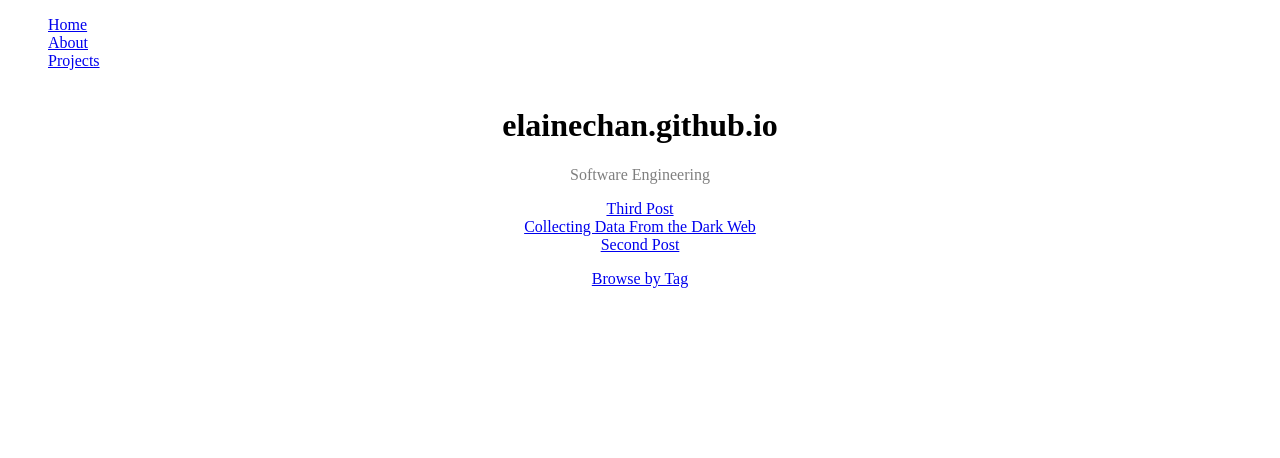
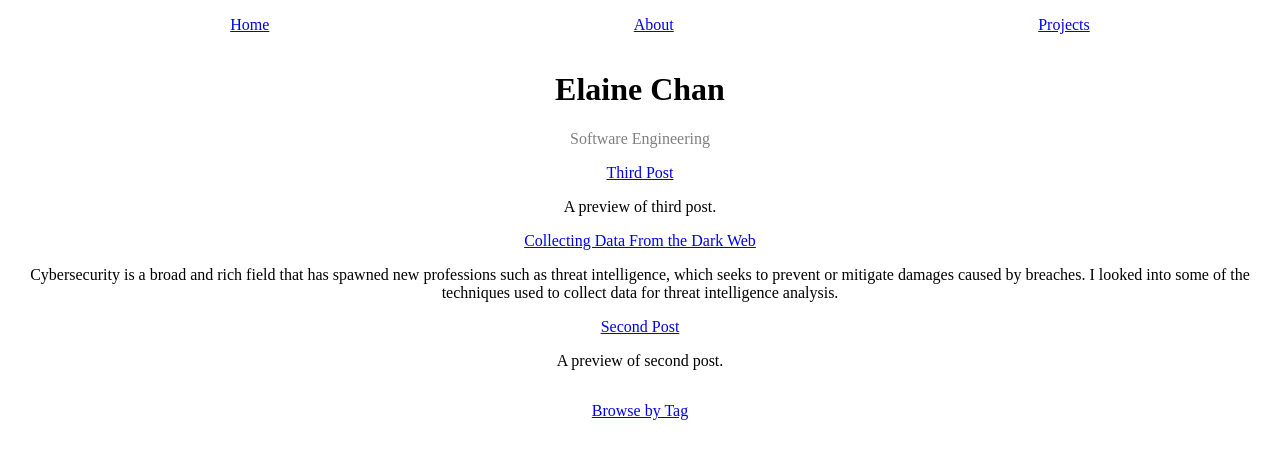
Before and after one commit to elainechan/elainechan.github.io, a Gatsby site: page / in a window 1280 px wide. Built offline with nearby package versions, Linux system fonts and the light colour scheme; Gatsby itself is replaced by a stand-in of ours.

Commit message:
Adds blogpost excerpt to Home, changes styling of some pages.

```diff
--- a/gatsby-config.js
+++ b/gatsby-config.js
@@ -1,6 +1,6 @@
 module.exports = {
   siteMetadata: {
-    title: 'elainechan.github.io',
+    title: 'Elaine Chan',
     description: 'Software Engineering'
   },
   plugins: [
--- a/src/components/Header.js
+++ b/src/components/Header.js
@@ -10,7 +10,12 @@
       fontFamily: 'avenir'
     }}>
       <div>
-        <ul style={{ listStyleType: 'none' }}>
+        <ul style={{
+          listStyleType: 'none',
+          display: 'flex',
+          flexDirection: 'row',
+          justifyContent: 'space-around'
+        }}>
           <li>
             <Link to='/'>Home</Link>
           </li>
--- a/src/pages/2019-04-19-first-post/index.md
+++ b/src/pages/2019-04-19-collecting-data-from-the-dark-web/index.md
@@ -1,11 +1,11 @@
 ---
-path: '/first-post'
+path: '/collecting-data-from-the-dark-web'
 date: '2019-04-19'
 title: 'Collecting Data From the Dark Web'
-tags: ['this', 'that']
-excerpt: 'A preview of first post.'
+tags: ['cybersecurity', 'data engineering']
+excerpt: 'Cybersecurity is a broad and rich field that has spawned new professions such as threat intelligence, which seeks to prevent or mitigate damages caused by breaches. I looked into some of the techniques used to collect data for threat intelligence analysis.'
 ---
-In light of special counsel Robert Mueller's [report](https://www.nytimes.com/interactive/2019/04/18/us/politics/mueller-report-document.html) on a Russian campaign to sabotage the 2016 presidential election, I have looked into the topic of cybersecurity and how it may be prevented. Cybersecurity is a broad and rich field that has spawned new professions such as threat intelligence, which seeks to prevent or mitigate damages caused by breaches. I looked into some of the techniques used for collecting this type of data.
+In light of special counsel Robert Mueller's [report](https://www.nytimes.com/interactive/2019/04/18/us/politics/mueller-report-document.html) on a Russian campaign to sabotage the 2016 presidential election, I have looked into the topic of cybersecurity and how it may be prevented. Cybersecurity is a broad and rich field that has spawned new professions such as threat intelligence, which seeks to prevent or mitigate damages caused by breaches. I looked into some of the techniques used to collect data for threat intelligence analysis.
 
 One of the most common techniques for data collection is using a Web crawler to scrape content of underground discussion forums in the Dark Web, then analyzing the content to determine intents and probable threats. Here are several academic papers that present technical solutions with increasing sophistication.
 
--- a/src/pages/about.js
+++ b/src/pages/about.js
@@ -12,8 +12,11 @@
           alignItems: 'center',
           fontFamily: 'avenir'
       }}>
+        <h2>
+          About
+        </h2>
         <div>
-          I specialize in the rapid prototyping of applications. My interests include data engineering, data analysis, optimization algorithms, and user experience design.
+          I am a software engineer based in New York, specializing in the rapid prototyping of applications. My interests include data engineering, data analysis, optimization algorithms, and user experience design.
         </div>
         <div style={{
           display: 'flex',
--- a/src/pages/index.js
+++ b/src/pages/index.js
@@ -16,10 +16,15 @@
           {edges.map(edge => {
             const {frontmatter} = edge.node
             return (
-              <div key={frontmatter.path}>
+              <div
+                key={frontmatter.path}
+                style={{
+                  textAlign: 'center'
+              }}>
                 <Link to={frontmatter.path}>
                 {frontmatter.title}
                 </Link>
+                <p>{frontmatter.excerpt}</p>
               </div>
             )
           })}
@@ -45,6 +50,7 @@
             title
             path
             date
+            excerpt
           }
         }
       }
--- a/src/templates/single-tag-index.js
+++ b/src/templates/single-tag-index.js
@@ -1,5 +1,5 @@
 import React from 'react'
-import { graphql, Link } from 'gatsby'
+import { Link } from 'gatsby'
 
 const SingleTagTemplate = (props) => {
   console.log(props)
```
Also changed, not shown: README.md.
